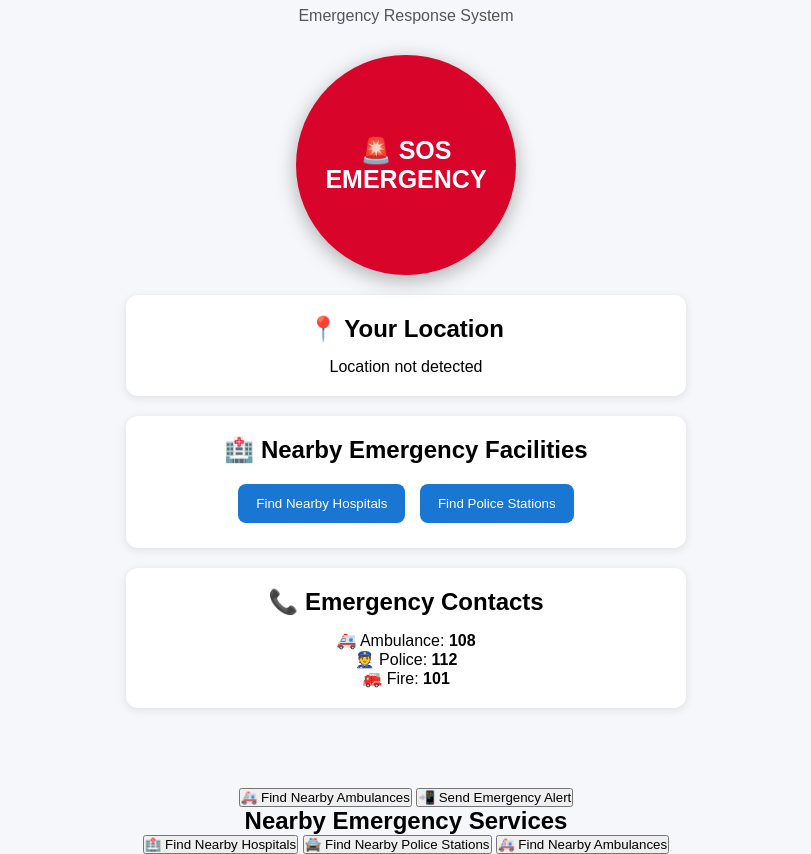
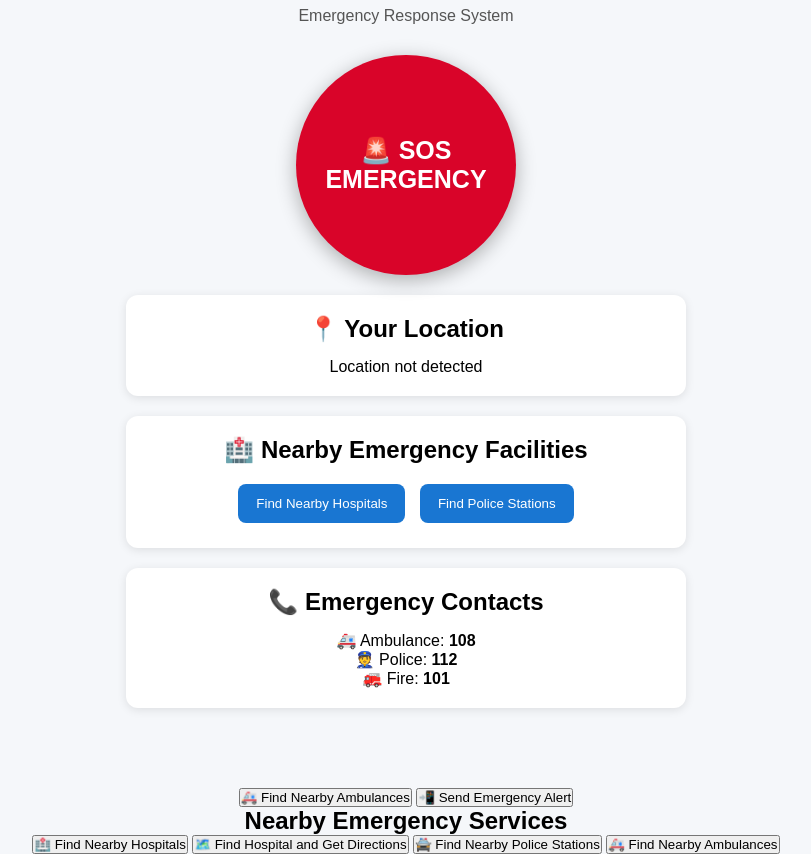
Before and after one commit to ravimrudula27/ResQ-Emergency-Response, a plain HTML site: page index.html in a window 1280 px wide. Shown: the part 112-966 px from the top of the page, without its empty margins (234-1045 px from the left). Drawn offline with Linux system fonts and the light colour scheme.

Commit message:
Update hospital directions button

```diff
--- a/index.html
+++ b/index.html
@@ -57,6 +57,9 @@
     🏥 Find Nearby Hospitals
 </button>
 
+<button onclick="getHospitalDirections()">
+    🗺️ Find Hospital and Get Directions
+</button>
 <button onclick="findPolice()">
     🚔 Find Nearby Police Stations
 </button>
```
